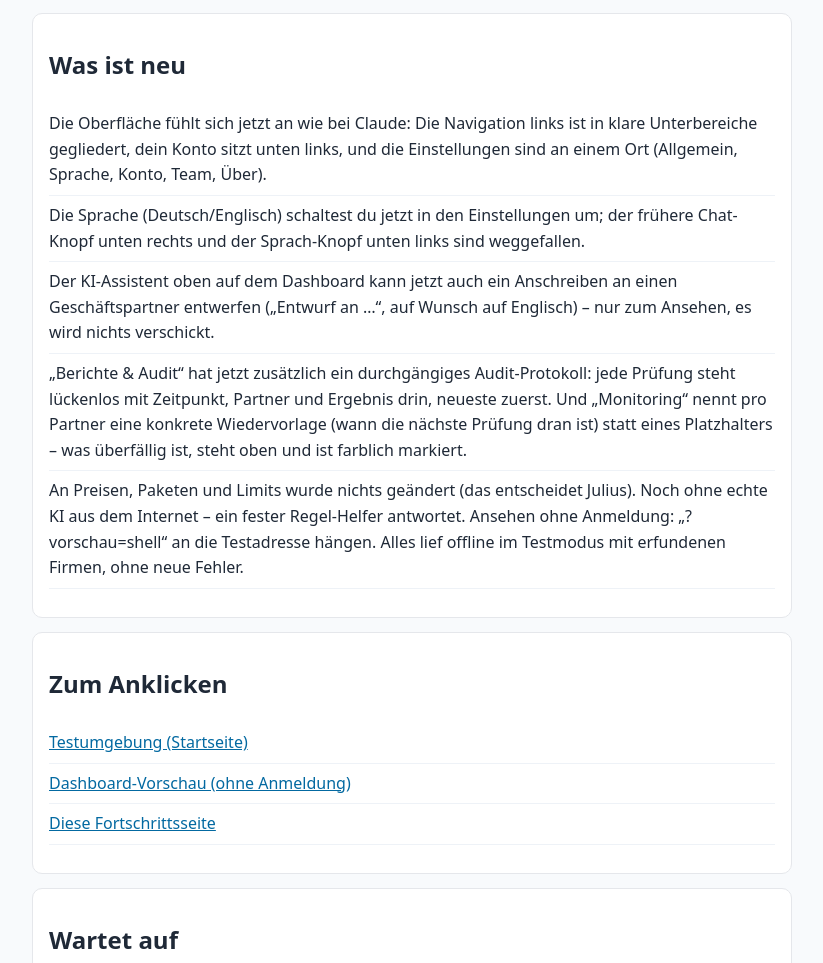
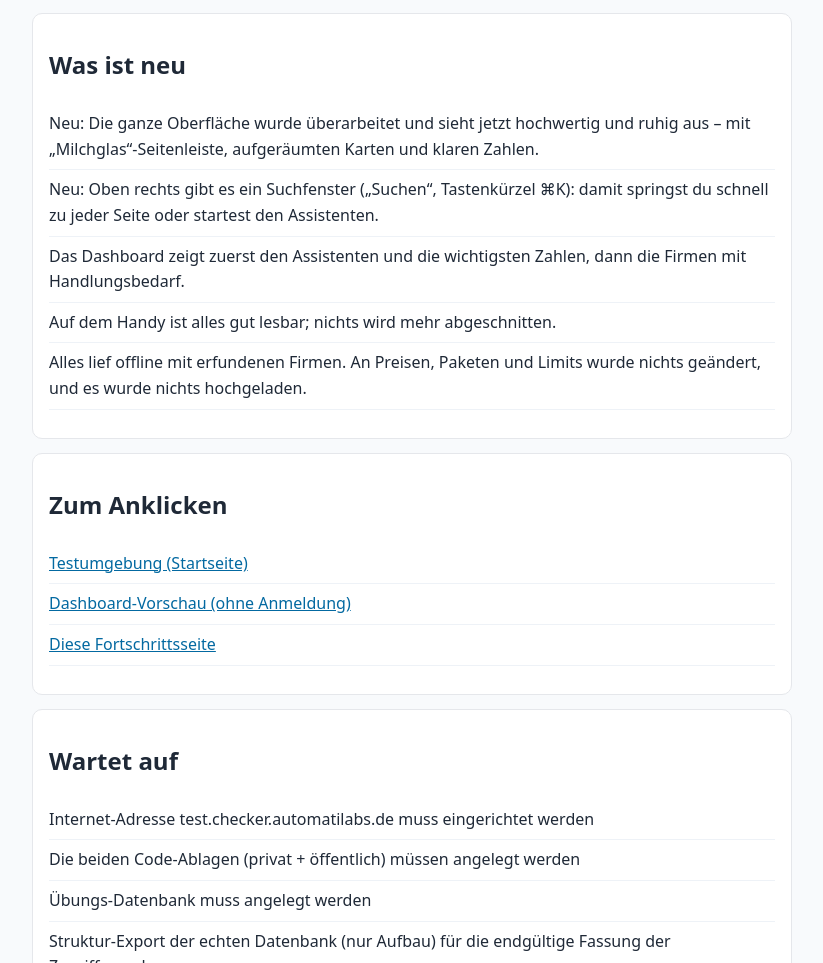
Before and after one commit to julius197/compliance-checker-test, a plain HTML site: page umbau/index.html in a window 1280 px wide. Shown: the part 909-1872 px from the top of the page, without its empty margins (228-1051 px from the left). Drawn offline with Linux system fonts and the light colour scheme.

Commit message:
Kratos Upload: CC-Umbau Design-Paket umbau/index.html

```diff
--- a/umbau/index.html
+++ b/umbau/index.html
@@ -27,7 +27,7 @@
 <body>
   <div class="banner">TESTUMGEBUNG – Übungsbetrieb mit erfundenen Daten</div>
   <h1>Umbau-Fortschritt</h1>
-  <p class="stand">Zuletzt aktualisiert: 21. November 2026 um 08:08 (Berlin)</p>
+  <p class="stand">Zuletzt aktualisiert: 21. November 2026 um 16:08 (Berlin)</p>
   <div class="bar"><span></span></div>
   <p><b>40%</b> des Gesamtplans.</p>
   <p><b>67%</b> von dem, was sich jetzt schon ohne Julius und ohne fehlende Zugänge bauen lässt.<br>
@@ -50,11 +50,11 @@
 
   <div class="box">
     <h2>Was ist neu</h2>
-    <ul><li>Die Oberfläche fühlt sich jetzt an wie bei Claude: Die Navigation links ist in klare Unterbereiche gegliedert, dein Konto sitzt unten links, und die Einstellungen sind an einem Ort (Allgemein, Sprache, Konto, Team, Über).</li>
-<li>Die Sprache (Deutsch/Englisch) schaltest du jetzt in den Einstellungen um; der frühere Chat-Knopf unten rechts und der Sprach-Knopf unten links sind weggefallen.</li>
-<li>Der KI-Assistent oben auf dem Dashboard kann jetzt auch ein Anschreiben an einen Geschäftspartner entwerfen („Entwurf an …“, auf Wunsch auf Englisch) – nur zum Ansehen, es wird nichts verschickt.</li>
-<li>„Berichte &amp; Audit“ hat jetzt zusätzlich ein durchgängiges Audit-Protokoll: jede Prüfung steht lückenlos mit Zeitpunkt, Partner und Ergebnis drin, neueste zuerst. Und „Monitoring“ nennt pro Partner eine konkrete Wiedervorlage (wann die nächste Prüfung dran ist) statt eines Platzhalters – was überfällig ist, steht oben und ist farblich markiert.</li>
-<li>An Preisen, Paketen und Limits wurde nichts geändert (das entscheidet Julius). Noch ohne echte KI aus dem Internet – ein fester Regel-Helfer antwortet. Ansehen ohne Anmeldung: „?vorschau=shell“ an die Testadresse hängen. Alles lief offline im Testmodus mit erfundenen Firmen, ohne neue Fehler.</li></ul>
+    <ul><li>Neu: Die ganze Oberfläche wurde überarbeitet und sieht jetzt hochwertig und ruhig aus – mit „Milchglas“-Seitenleiste, aufgeräumten Karten und klaren Zahlen.</li>
+<li>Neu: Oben rechts gibt es ein Suchfenster („Suchen“, Tastenkürzel ⌘K): damit springst du schnell zu jeder Seite oder startest den Assistenten.</li>
+<li>Das Dashboard zeigt zuerst den Assistenten und die wichtigsten Zahlen, dann die Firmen mit Handlungsbedarf.</li>
+<li>Auf dem Handy ist alles gut lesbar; nichts wird mehr abgeschnitten.</li>
+<li>Alles lief offline mit erfundenen Firmen. An Preisen, Paketen und Limits wurde nichts geändert, und es wurde nichts hochgeladen.</li></ul>
   </div>
 
   <div class="box">
```
